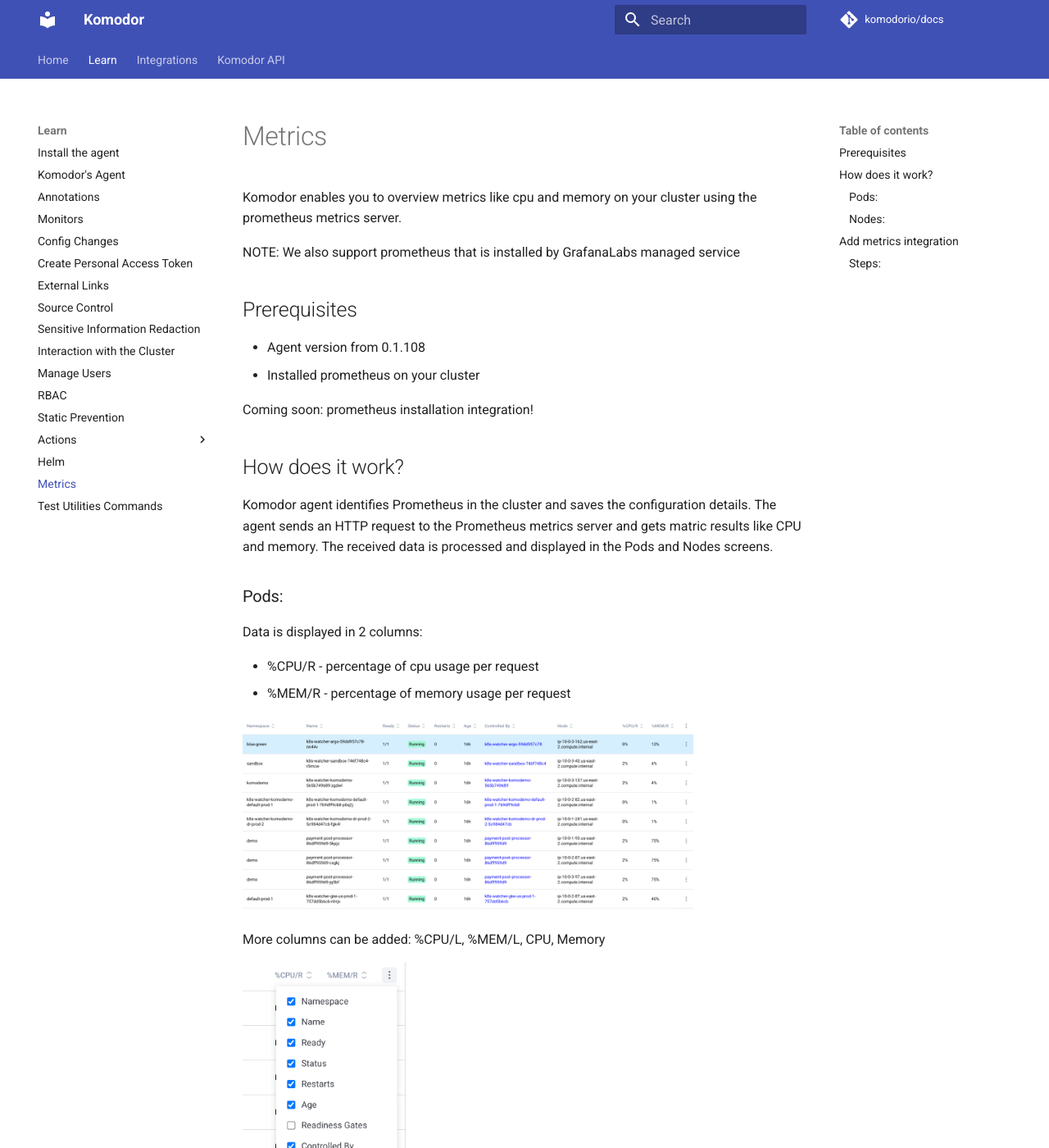
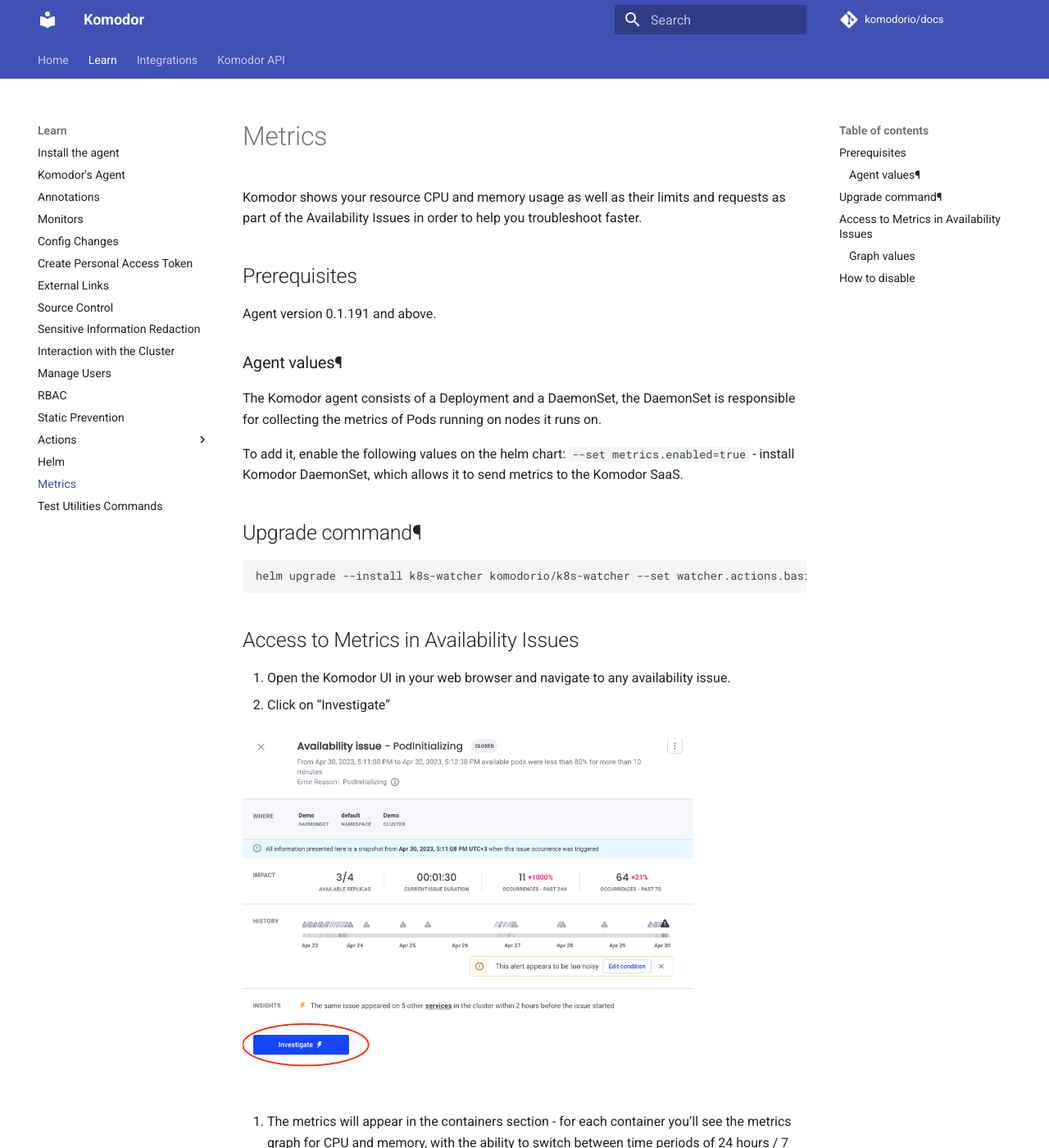
Before and after one commit to komodorio/docs, an MkDocs documentation site: the page built from docs/Learn/Metrics.md, in a window 1280 px wide and 1400 px high. Shown: the whole window at 82% size. Built offline with MkDocs 1.6.1 and Material for MkDocs 9.7.7, drawn with Linux system fonts in a browser that asks for light colours; comment, search, counter and statistics services are not loaded; some of the changed text lies outside the part shown.

Commit message:
metrics docs

````diff
--- a/docs/Learn/Metrics.md
+++ b/docs/Learn/Metrics.md
@@ -1,66 +1,44 @@
 # Metrics
 
-Komodor enables you to overview metrics like cpu and memory on your cluster using the prometheus metrics server.
-
-NOTE: We also support prometheus that is installed by GrafanaLabs managed service
+Komodor shows your resource CPU and memory usage as well as their limits and requests as part of the Availability Issues in order to help you troubleshoot faster.
 
 ## Prerequisites
 
-- Agent version from 0.1.108
-- Installed prometheus on your cluster
+Agent version 0.1.191 and above.
 
-Coming soon: prometheus installation integration!
+### Agent values¶
 
-## How does it work?
+The Komodor agent consists of a Deployment and a DaemonSet, the DaemonSet is responsible for collecting the metrics of Pods running on nodes it runs on.
 
-Komodor agent identifies Prometheus in the cluster and saves the configuration details.
-The agent sends an HTTP request to the Prometheus metrics server and gets matric results like CPU and memory. The received data is processed and displayed in the Pods and Nodes screens.
+To add it, enable the following values on the helm chart:
+`--set metrics.enabled=true` - install Komodor DaemonSet, which allows it to send metrics to the Komodor SaaS.
 
-### Pods:
+## Upgrade command¶
 
-Data is displayed in 2 columns:
+```
+helm upgrade --install k8s-watcher komodorio/k8s-watcher --set watcher.actions.basic=true --set watcher.actions.advanced=true --set watcher.actions.podExec=true --set metrics.enabled=true
+```
 
-- %CPU/R - percentage of cpu usage per request
-- %MEM/R - percentage of memory usage per request
+## Access to Metrics in Availability Issues
 
-<img src="./img/pod_metrics.png" width="550">
+1. Open the Komodor UI in your web browser and navigate to any availability issue.
+2. Click on “Investigate”
 
-More columns can be added: %CPU/L, %MEM/L, CPU, Memory
+<img src="./img/Investigate metrics.png" width="550">
 
-<img src="./img/metrics_columns.png" width="200">
+3. The metrics will appear in the containers section - for each container you’ll see the metrics graph for CPU  and memory, with the ability to switch between time periods of 24 hours / 7 days.
 
-### Nodes:
+<img src="./img/metrics example.png" width="550">
 
-Data is displayed in 3 columns:
+* The metrics will be seen only for issues that started after the agent installation.
 
-- %CPU - utilization of CPU allocation in percentage
-- %Memory - utilization of memory allocation in percentage
-- %Disk - utilization of disk capacity in percentage
+### Graph values
+Komodor DaemonSet is collecting the metrics every 15 sec.
+For each data point on the graph, you’ll see the average of the collected snapshots.
 
-<img src="./img/node_metrics.png" width="550">
+## How to disable
 
-More usage columns can be added: CPU, Memory, Disk
-
-## Add metrics integration
-
-In case you have prometheus in your cluster and the agent doesn’t identify it you can add metrics integration.
-
-### Steps:
-
-1. Go to integration screen and click on Prometheus metrics server
-
-<figure>
-    <img src="./img/prometheus_metrics_icon.png" width="400">
-</figure>
-
-2. Enter the fqdn as follows: `<namespace>/<service>:<port>`
-
-- Namespace - prometheus service namespace
-- Service - prometheus service name
-- Port - The port that prometheus service is listening to
-<figure>
-    <img src="./img/prometheus_metrics.png" width="400">
-</figure>
-
-3. Choose how you installed prometheus: helm or other operator
-4. Click install
+To disable the metrics collection, use the following command:
+```
+helm upgrade --install k8s-watcher komodorio/k8s-watcher --set watcher.actions.basic=true --set watcher.actions.advanced=true --set watcher.actions.podExec=true --set metrics.enabled=false
+```
````
Also changed, not shown: docs/Learn/img/Investigate metrics.png (added), docs/Learn/img/metrics example.png (added).
